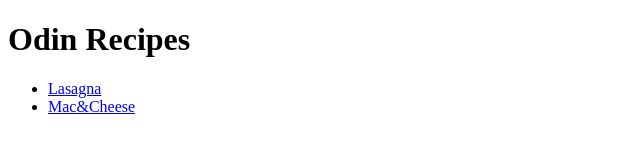
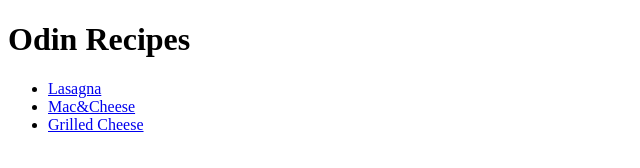
Before and after one commit to borangoher/odin-recipe, a plain HTML site: page index.html in a window 1280 px wide. Shown: the whole page, without its empty margins (0-640 px from the left). Drawn offline with Linux system fonts and the light colour scheme.

Commit message:
Add grilled cheese recipe

```diff
--- a/index.html
+++ b/index.html
@@ -10,6 +10,7 @@
         <ul>
             <li><a href="./recipes/lasagna.html">Lasagna</a></li>
             <li><a href="./recipes/macandcheese.html">Mac&Cheese</a></li>
+            <li><a href="./recipes/grilledcheese.html">Grilled Cheese</a></li>
         </ul>
 
     </body>
```
